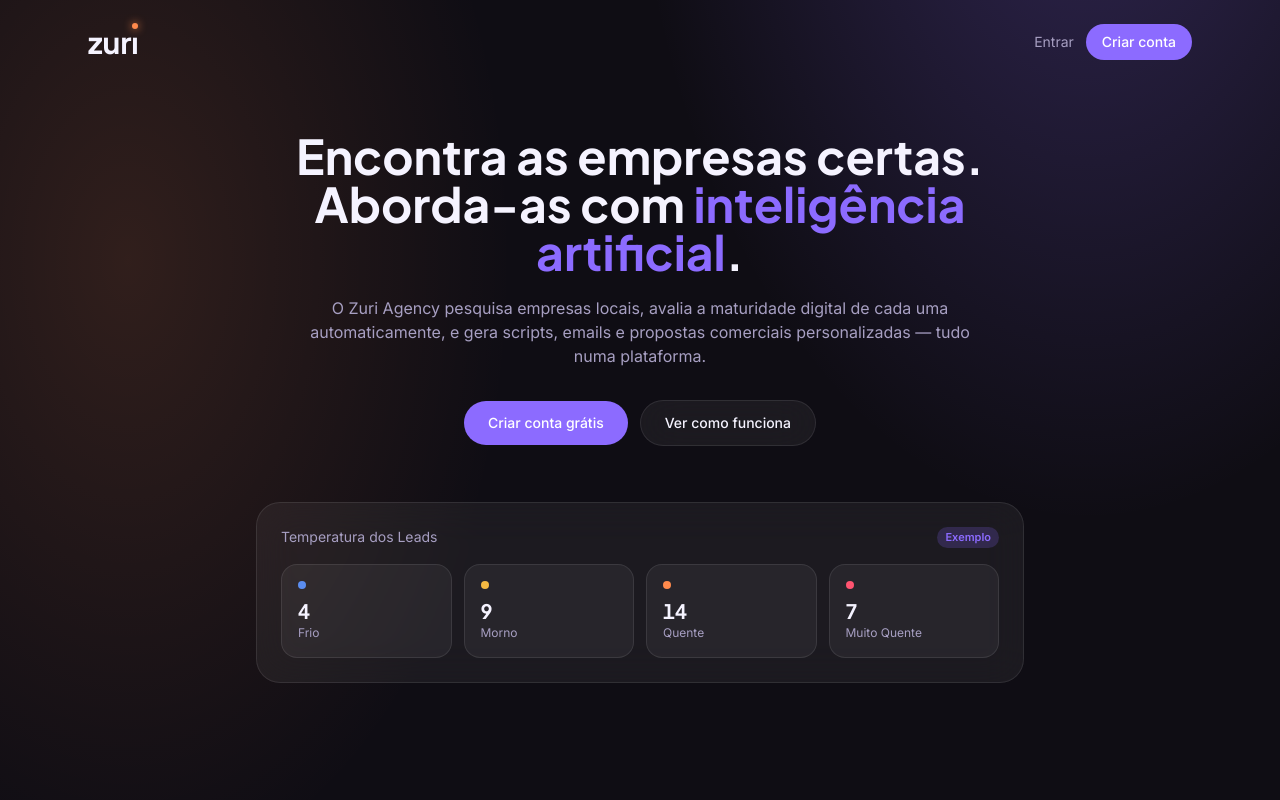
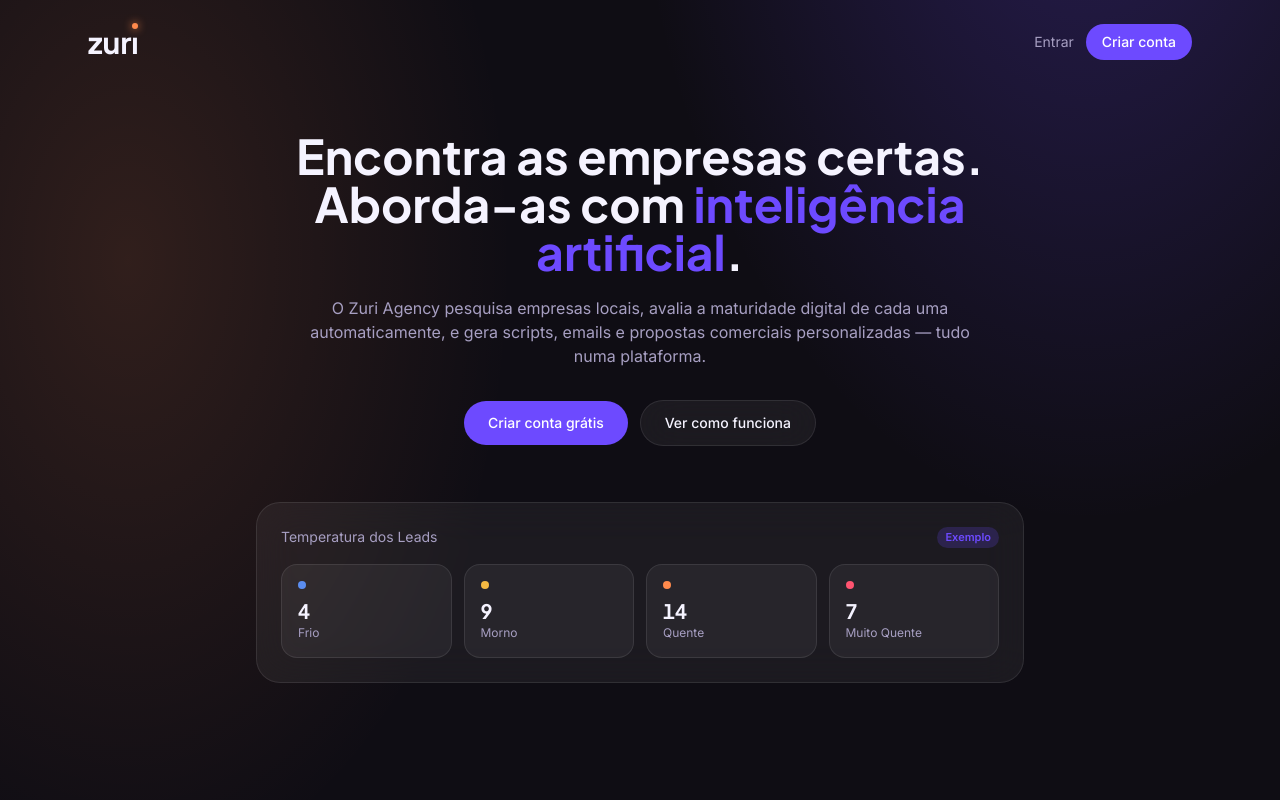
Before and after one commit to manuelabilio087-cloud/-Zuri-Agency, a Next.js app in the folder frontend/: page / in a window 1280 px wide. Shown: the top 800 px of the page. Built offline with nearby package versions, Linux system fonts and the light colour scheme; no server answers.

Commit message:
Escurece o roxo de destaque (mais rico, menos pastel), aplicado em todo o site incluindo favicon

```diff
--- a/frontend/src/app/globals.css
+++ b/frontend/src/app/globals.css
@@ -13,8 +13,8 @@
   --panel-border: rgba(255, 255, 255, 0.09);
   --text-primary: #f5f3ff;
   --text-muted: #a79fc2;
-  --accent: #8c6bff;
-  --accent-soft: #8c6bff33;
+  --accent: #6d4aff;
+  --accent-soft: #6d4aff33;
 
   /* Temperatura de leads — a escala de cor central do produto */
   --temp-frio: #5b8def;
@@ -35,7 +35,7 @@ h1, h2, h3, h4, .font-display {
 
 .bg-ambient {
   background:
-    radial-gradient(60% 50% at 85% -10%, rgba(140, 107, 255, 0.28), transparent 60%),
+    radial-gradient(60% 50% at 85% -10%, rgba(109, 74, 255, 0.28), transparent 60%),
     radial-gradient(50% 40% at 10% 10%, rgba(255, 138, 76, 0.14), transparent 60%),
     radial-gradient(70% 60% at 50% 120%, rgba(91, 141, 239, 0.16), transparent 60%),
     var(--bg-deep);
```
Also changed, not shown: frontend/src/app/icon.svg.
